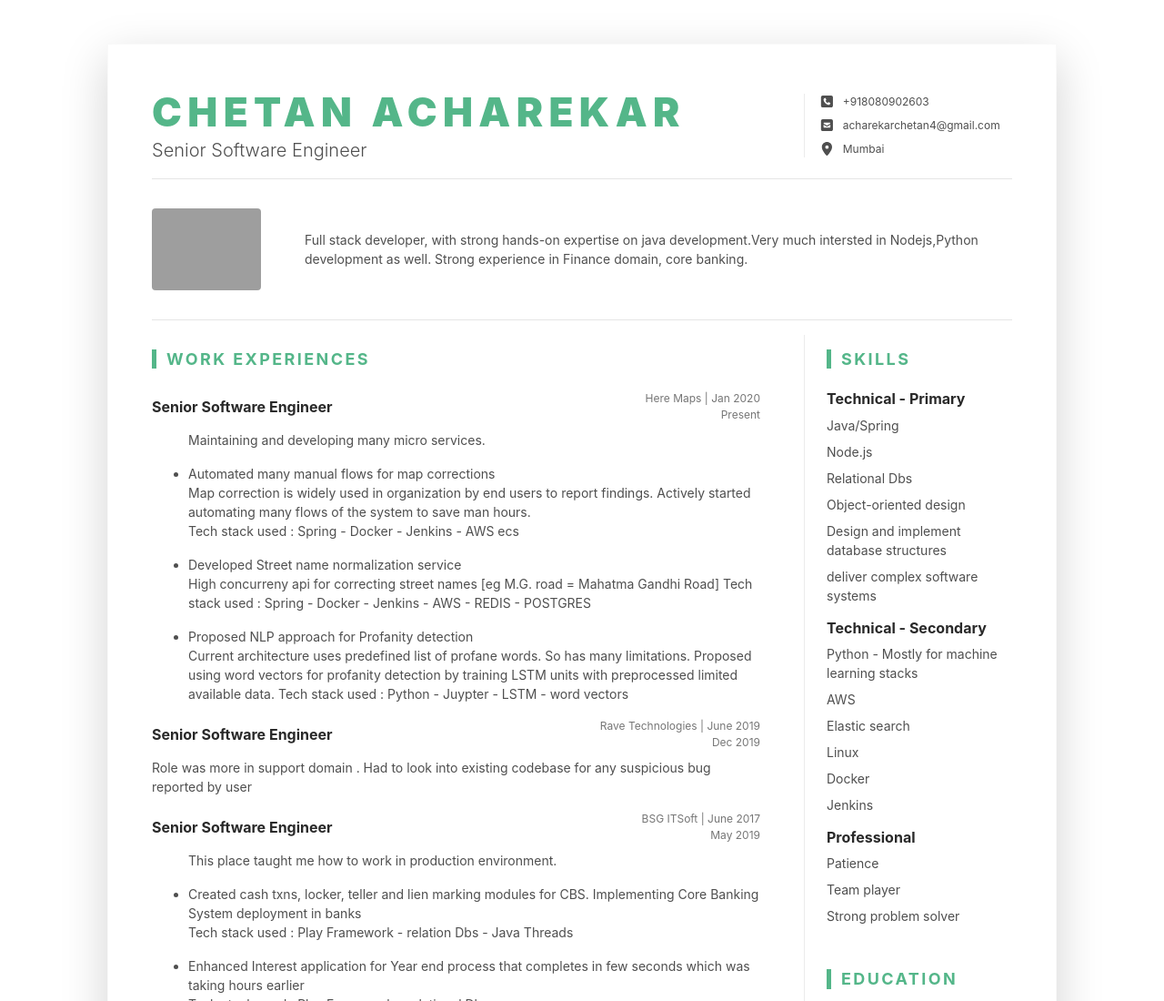
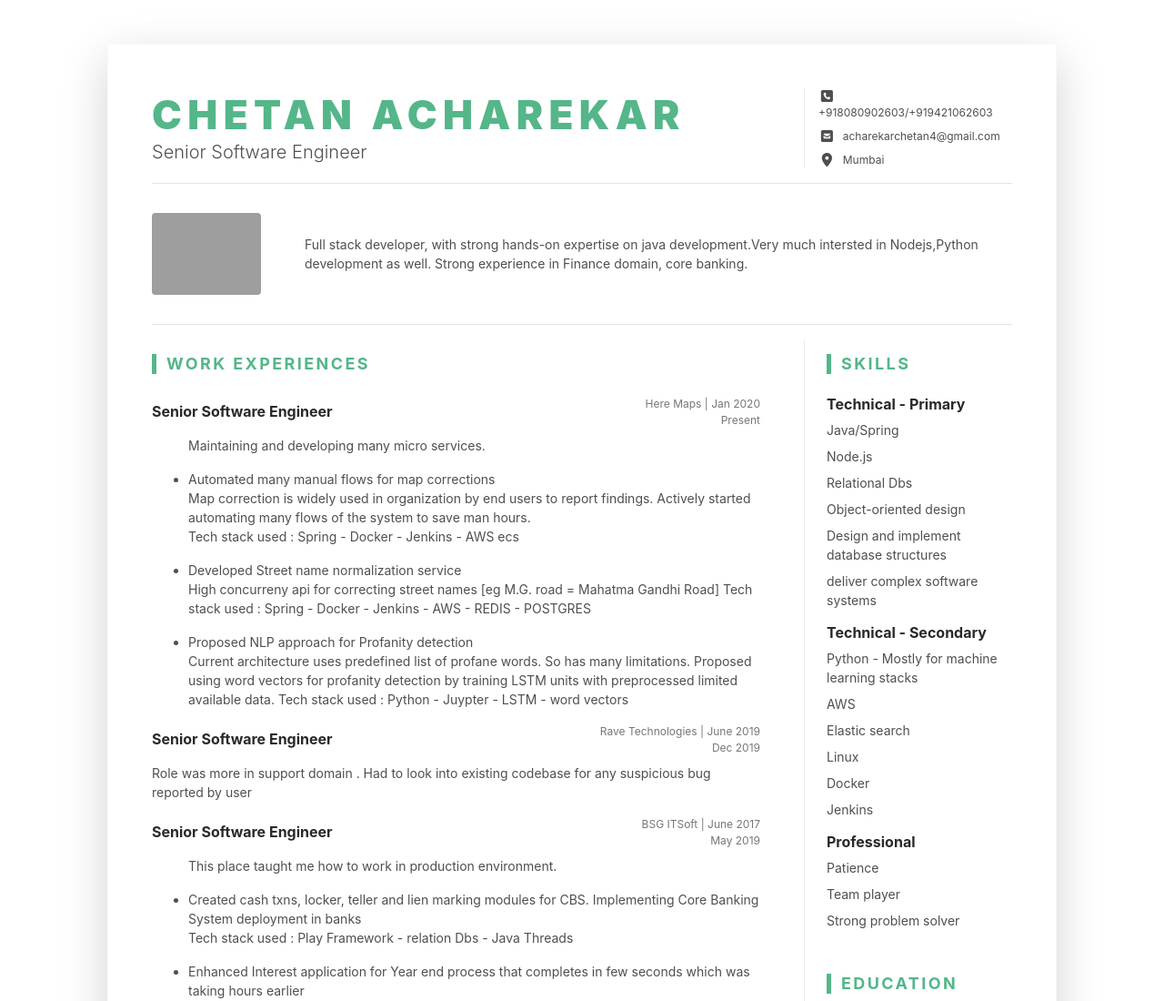
Before and after one commit to chetan-acharekar/chetan-acharekar.github.io, a plain HTML site: page index.html in a window 1280 px wide. Shown: the top 1100 px of the page at 91% size. Drawn offline with nearby package versions, Linux system fonts and the light colour scheme; no server answers; grey boxes are pictures that could not be loaded; some icons are missing.

Commit message:
added contact no

```diff
--- a/index.html
+++ b/index.html
@@ -47,7 +47,7 @@
 						<div class="resume-contact col-12 col-md-6 col-lg-4 col-xl-3">
 							<ul class="list-unstyled mb-0">
 								<li class="mb-2"><i class="fas fa-phone-square fa-fw fa-lg mr-2 "></i><a
-										class="resume-link" href="tel:#">+918080902603</a></li>
+										class="resume-link" href="tel:#">+918080902603/+919421062603</a></li>
 								<li class="mb-2"><i class="fas fa-envelope-square fa-fw fa-lg mr-2"></i><a
 										class="resume-link" href="mailto:#">acharekarchetan4@gmail.com</a></li>
 
```
